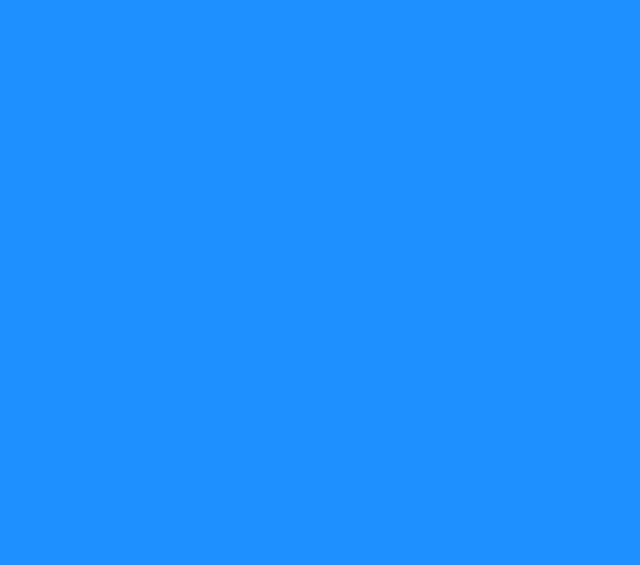
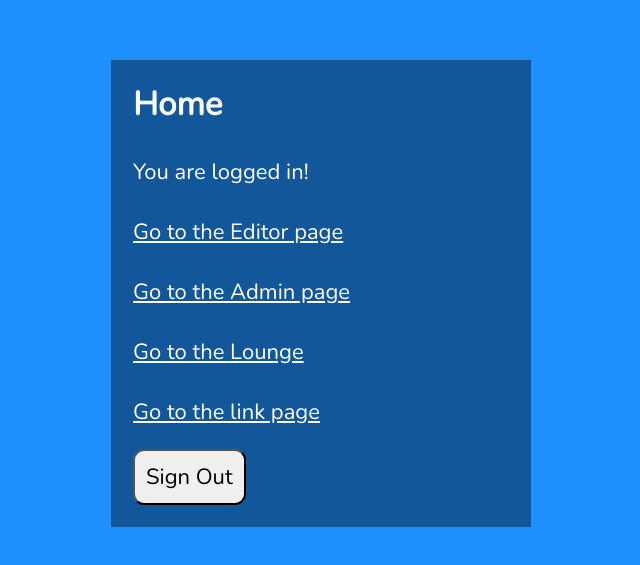
Before and after one commit to mb-dir/react-auth-fe, a React (Create React App) app: page / in a window 1280 px wide. Shown: the part 107-672 px from the top of the page, without its empty margins (319-959 px from the left). Built offline with nearby package versions, Linux system fonts and the light colour scheme.

Commit message:
Add home components

```diff
--- a/src/App.js
+++ b/src/App.js
@@ -7,6 +7,7 @@ import { Missing } from "./components/Missing";
 import { Unauthorized } from "./components/Unauthorized";
 import { LinkPage } from "./components/LinkPage";
 import { Login } from "./components/Login";
+import { Home } from "./components/Home";
 import { Routes, Route } from "react-router-dom";
 export const App = () => {
   return (
@@ -18,6 +19,7 @@ export const App = () => {
         <Route path="unauthorized" element={<Unauthorized />} />
 
         {/* Protected routes */}
+        <Route path="/" element={<Home />} />
         <Route path="editor" element={<Editor />} />
         <Route path="admin" element={<Admin />} />
         <Route path="lounge" element={<Lounge />} />
--- /dev/null
+++ b/src/components/Home/Home.js
@@ -0,0 +1,22 @@
+import { Link } from "react-router-dom";
+
+export const Home = () => {
+  return (
+    <section>
+      <h1>Home</h1>
+      <br />
+      <p>You are logged in!</p>
+      <br />
+      <Link to="/editor">Go to the Editor page</Link>
+      <br />
+      <Link to="/admin">Go to the Admin page</Link>
+      <br />
+      <Link to="/lounge">Go to the Lounge</Link>
+      <br />
+      <Link to="/linkpage">Go to the link page</Link>
+      <div className="flexGrow">
+        <button>Sign Out</button>
+      </div>
+    </section>
+  );
+};
--- /dev/null
+++ b/src/components/Home/index.js
@@ -0,0 +1 @@
+export * from "./Home";
```
